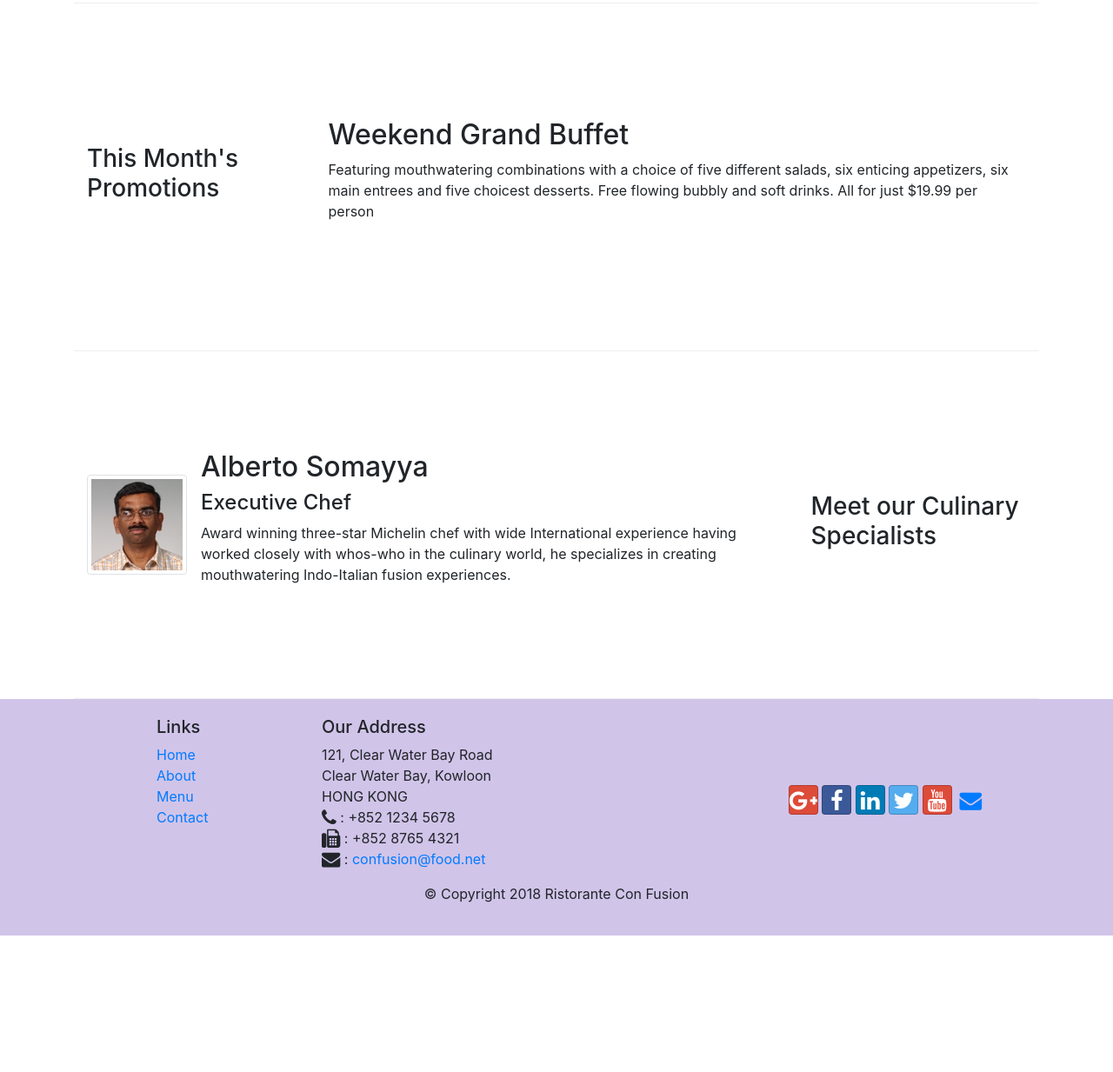
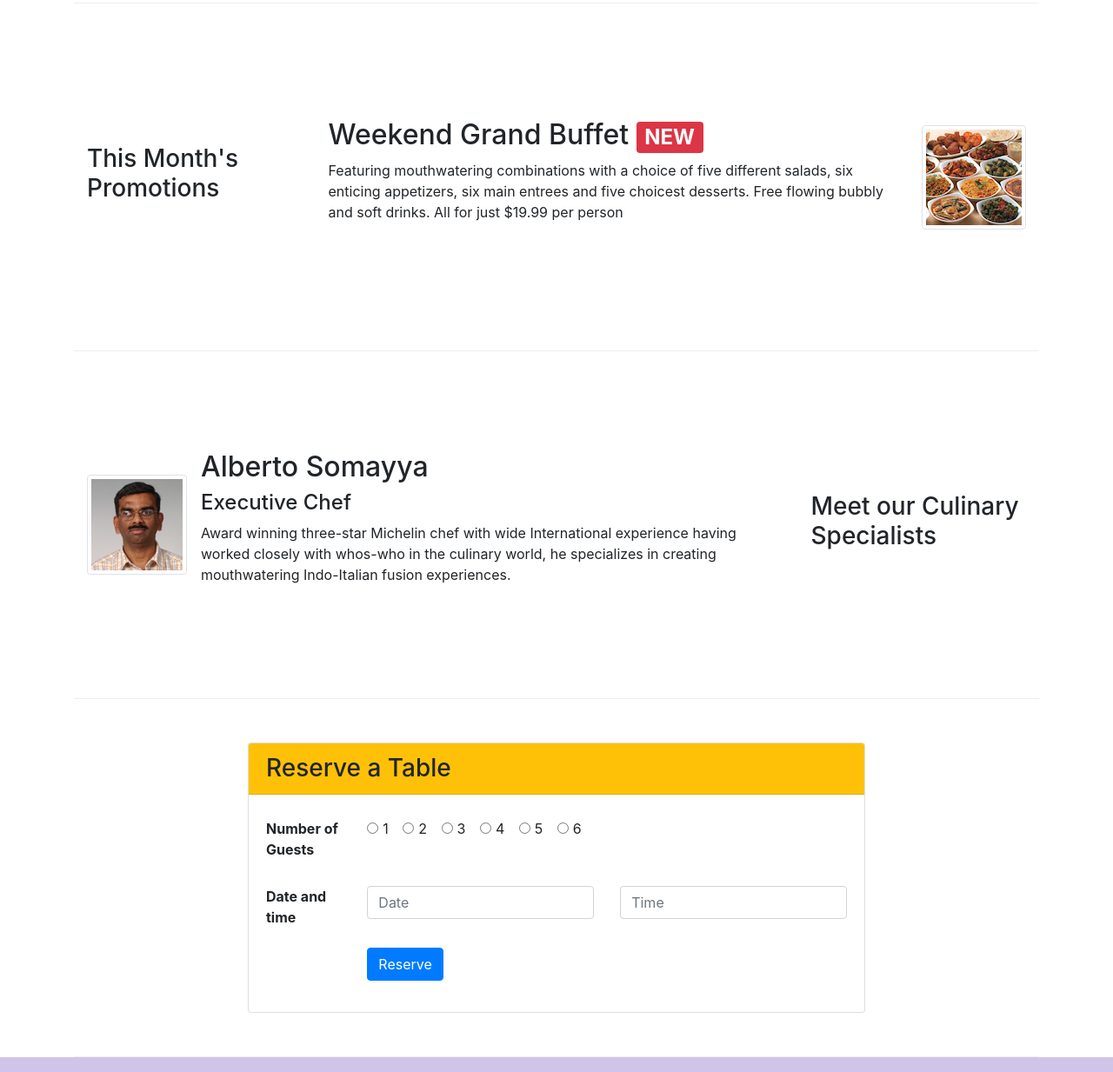
Before and after one commit to SebasGut/Initial-Setup, a website: page index.html in a window 1280 px wide. Shown: the part 680-1913 px from the top of the page at 87% size. Before the commit the page ends 1756 px from the top, so only its background shows below. Drawn offline with nearby package versions, Linux system fonts and the light colour scheme.

Commit message:
"Assignment 2"

```diff
--- a/index.html
+++ b/index.html
@@ -78,8 +78,13 @@
               your culinary senses!
             </p>
           </div>
-          <div class="col-12 col-sm align-self-center">
+          <div class="col-12 col-sm-3 align-self-center">
             <img src="img/logo.png" class="img-fluid" />
+          </div>
+          <div class="col-md-3 align-self-center">
+            <a class="btn btn-primary btn-lg btn-block" href="#Reserve" role="button">
+              Reserve table
+            </a>
           </div>
         </div>
       </div>
@@ -98,7 +103,10 @@
               alt="Uthappizza"
             />
             <div class="media-body">
-              <h2 class="mt-0">Uthappizza <span class="badge badge-danger">HOT</span> <span class="badge badge-pill badge-secondary">$4.99</span></h2>
+              <h2 class="mt-0">
+                Uthappizza <span class="badge badge-danger">HOT</span>
+                <span class="badge badge-pill badge-secondary">$4.99</span>
+              </h2>
               <p class="d-none d-sm-block">
                 A unique combination of Indian Uthappam (pancake) and Italian
                 pizza, topped with Cerignola olives, ripe vine cherry tomatoes,
@@ -109,17 +117,28 @@
         </div>
       </div>
       <div class="row row-content align-items-center">
-        <div class="col-12 col-sm-4 col-md-3">
+        <div class="col-12 col-sm-4 order-sm-first col-md-3">
           <h3>This Month's Promotions</h3>
         </div>
-        <div class="col col-sm col-md">
-          <h2>Weekend Grand Buffet</h2>
-          <p class="d-none d-sm-block">
-            Featuring mouthwatering combinations with a choice of five different
-            salads, six enticing appetizers, six main entrees and five choicest
-            desserts. Free flowing bubbly and soft drinks. All for just $19.99
-            per person
-          </p>
+        <div class="col col-sm order-sm-last col-md">
+          <div class="media">
+            <div class="media-body">
+              <h2 class="mt-0">
+                Weekend Grand Buffet <span class="badge badge-danger">NEW</span>
+              </h2>
+              <p class="d-none d-sm-block">
+                Featuring mouthwatering combinations with a choice of five
+                different salads, six enticing appetizers, six main entrees and
+                five choicest desserts. Free flowing bubbly and soft drinks. All
+                for just $19.99 per person
+              </p>
+            </div>
+            <img
+              class="d-flex ml-3 img-thumbnail align-self-center"
+              src="img/buffet.png"
+              alt="buffet"
+            />
+          </div>
         </div>
       </div>
 
@@ -147,7 +166,114 @@
           </div>
         </div>
       </div>
+      <div id="Reserve">
+        <div class="row row-content align-items-center">
+          <div class="col-12 col-sm-8 offset-sm-2">
+            <div class="card">
+              <h3 class="card-header bg-warning">Reserve a Table</h3>
+              <div class="card-body">
+                <form>
+                  <fieldset class="form-group">
+                    <div class="row">
+                      <legend class="col-form-label col-12 col-lg-2">
+                        <strong>Number of Guests</strong>
+                      </legend>
+                      <div class="col-12 col-lg-10 col-form-label">
+                        <div class="form-check form-check-inline">
+                          <input
+                            class="form-check-input"
+                            type="radio"
+                            id="t1"
+                            name="Number"
+                          />
+                          <label class="form-check-label" for="t1">1</label>
+                        </div>
+                        <div class="form-check form-check-inline">
+                          <input
+                            class="form-check-input"
+                            type="radio"
+                            id="t2"
+                            name="Number"
+                          />
+                          <label class="form-check-label" for="t2">2</label>
+                        </div>
+                        <div class="form-check form-check-inline">
+                          <input
+                            class="form-check-input"
+                            type="radio"
+                            id="t3"
+                            name="Number"
+                          />
+                          <label class="form-check-label" for="t3">3</label>
+                        </div>
+                        <div class="form-check form-check-inline">
+                          <input
+                            class="form-check-input"
+                            type="radio"
+                            id="t4"
+                            name="Number"
+                          />
+                          <label class="form-check-label" for="t4">4</label>
+                        </div>
+                        <div class="form-check form-check-inline">
+                          <input
+                            class="form-check-input"
+                            type="radio"
+                            id="t5"
+                            name="Number"
+                          />
+                          <label class="form-check-label" for="t5">5</label>
+                        </div>
+                        <div class="form-check form-check-inline">
+                          <input
+                            class="form-check-input"
+                            type="radio"
+                            id="t6"
+                            name="Number"
+                          />
+                          <label class="form-check-label" for="t6">6</label>
+                        </div>
+                      </div>
+                    </div>
+                  </fieldset>
+                  <div class="form-group row">
+                    <label for="Date" class="col-12 col-lg-2 col-form-label"
+                      ><strong>Date and time</strong></label
+                    >
+                    <div class="col-lg-5 col-form-label">
+                      <input
+                        type="text"
+                        class="form-control"
+                        id="Date"
+                        name="Date"
+                        placeholder="Date"
+                      />
+                    </div>
+                    <div class="col-lg-5 col-form-label">
+                      <input
+                        type="text"
+                        class="form-control"
+                        id="Time"
+                        name="Time"
+                        placeholder="Time"
+                      />
+                    </div>
+                  </div>
+                  <div class="form-group row">
+                    <div class="offset-md-2 col-md-10">
+                      <button type="submit" class="btn btn-primary">
+                        Reserve
+                      </button>
+                    </div>
+                  </div>
+                </form>
+              </div>
+            </div>
+          </div>
+        </div>
+      </div>
     </div>
+
     <footer class="footer">
       <div class="container">
         <div class="row">
```
